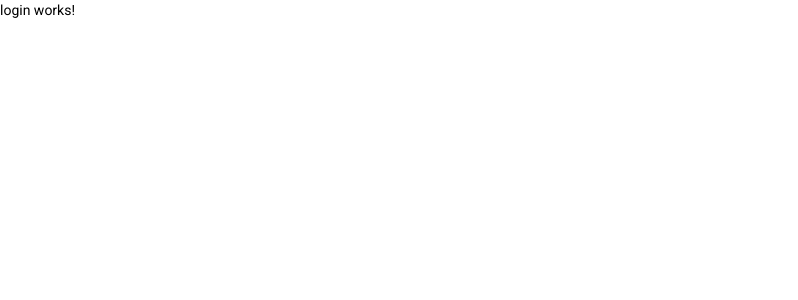
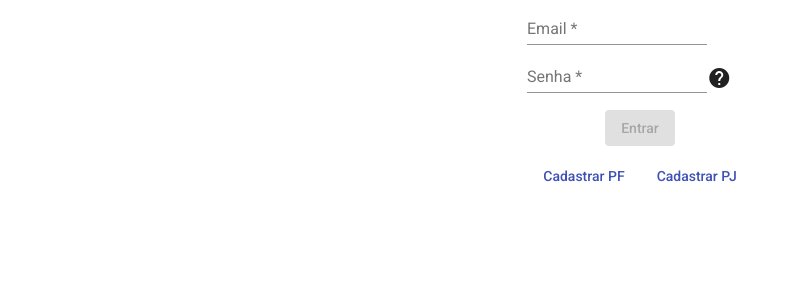
Before and after one commit to fabiomqs/frontend-angular, an Angular app in the folder formacao-angular-12-com-rest/ponto-inteligente/: page /login in a window 1280 px wide. Shown: the top 300 px of the page, without its empty margins (0-798 px from the left). Built offline with nearby package versions, Linux system fonts and the light colour scheme.

Commit message:
add form login

```diff
--- a/formacao-angular-12-com-rest/ponto-inteligente/src/app/autenticacao/login/components/login/login.component.html
+++ b/formacao-angular-12-com-rest/ponto-inteligente/src/app/autenticacao/login/components/login/login.component.html
@@ -1 +1,33 @@
-<p>login works!</p>
+<form [formGroup]="form" fxLayoutAlign="center" novalidate>
+    <mat-list>
+      <mat-list-item>
+        <mat-form-field>
+          <input matInput placeholder="Email"
+              formControlName="email">
+        </mat-form-field>
+      </mat-list-item>
+      <mat-list-item>
+        <mat-form-field>
+          <input type="password" matInput placeholder="Senha"
+              formControlName="senha">
+        </mat-form-field>
+        <span matTooltip="Senha deve conter ao menos 6 caracteres">
+          <mat-icon>help</mat-icon>
+        </span>
+      </mat-list-item>
+      <mat-list-item fxLayoutAlign="center">
+        <button mat-raised-button color="primary"
+            [disabled]="form.invalid" (click)="logar()">
+            Entrar
+        </button>
+      </mat-list-item>
+      <mat-list-item>
+        <a mat-button color="primary" routerLink="/cadastro-pf">
+            Cadastrar PF
+        </a>
+        <a mat-button color="primary" routerLink="/cadastro-pj">
+            Cadastrar PJ
+        </a>
+      </mat-list-item>
+    </mat-list>
+  </form>
--- a/formacao-angular-12-com-rest/ponto-inteligente/src/app/autenticacao/login/components/login/login.component.ts
+++ b/formacao-angular-12-com-rest/ponto-inteligente/src/app/autenticacao/login/components/login/login.component.ts
@@ -1,15 +1,41 @@
 import { Component, OnInit } from '@angular/core';
+import { FormBuilder, FormGroup, Validators } from '@angular/forms';
+import { Router } from '@angular/router';
+import { MatSnackBar } from '@angular/material/snack-bar';
 
 @Component({
-  selector: 'app-login',
-  templateUrl: './login.component.html',
-  styleUrls: ['./login.component.css']
+    selector: 'app-login',
+    templateUrl: './login.component.html',
+    styleUrls: ['./login.component.css']
 })
 export class LoginComponent implements OnInit {
 
-  constructor() { }
+    form: FormGroup;
 
-  ngOnInit(): void {
-  }
+    constructor(
+        private formBuilder: FormBuilder,
+        private snackBar: MatSnackBar,
+        private router:Router
+    ) { }
+
+    ngOnInit(): void {
+        this.gerarForm();
+    }
+
+    gerarForm() {
+        this.form = this.formBuilder.group({
+            email: ['', [Validators.required, Validators.email]],
+            senha: ['', [Validators.required, Validators.minLength(6)]]
+        });
+    }
+
+    logar() {
+        if (this.form.invalid) {
+            this.snackBar.open(
+                "Dados inválidos", "Erro", { duration: 5000 });
+            return;
+        }
+        alert(JSON.stringify(this.form.value));
+    }
 
 }
```
Also changed, not shown: formacao-angular-12-com-rest/ponto-inteligente/src/app/autenticacao/login/login.module.ts (+21 -2 lines).
